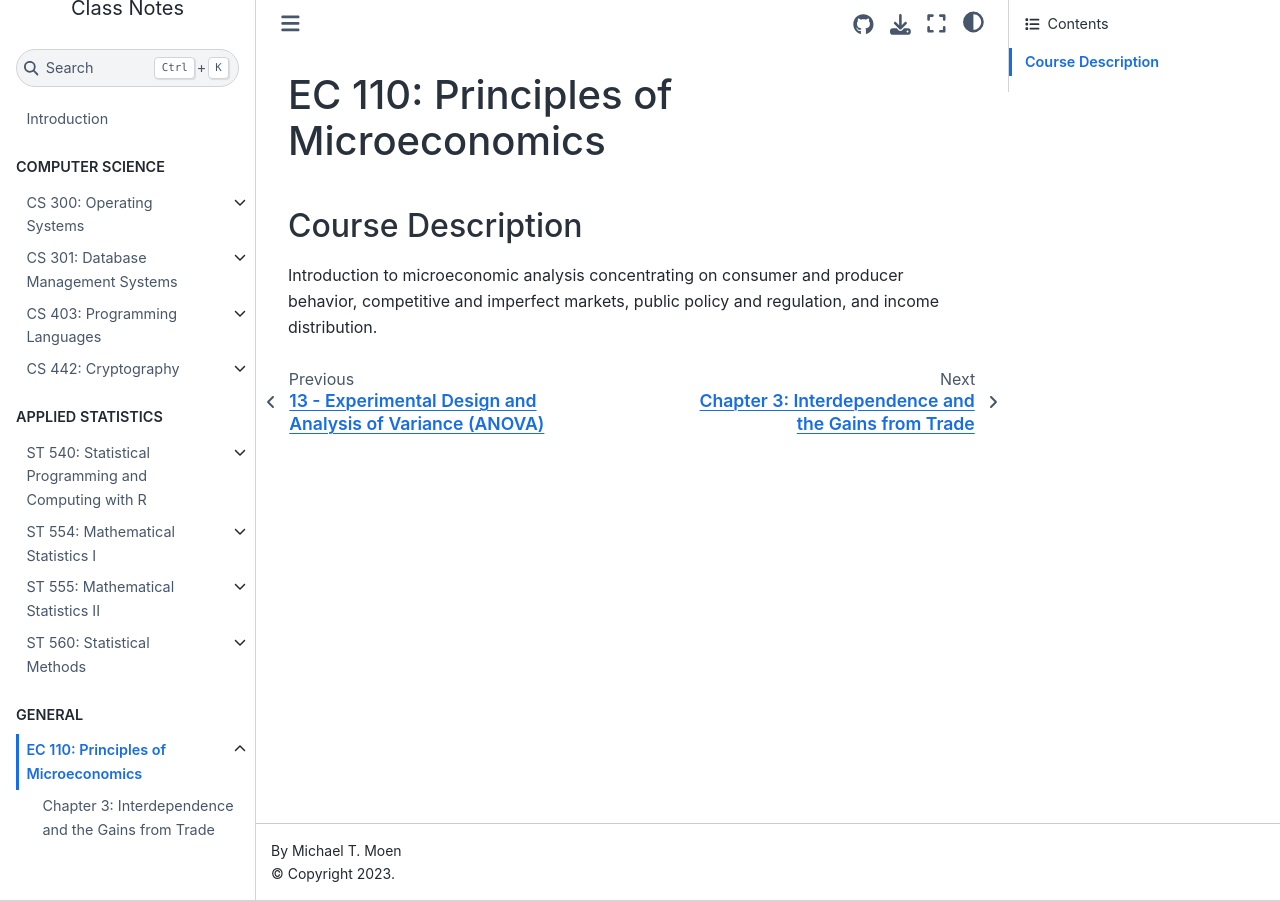
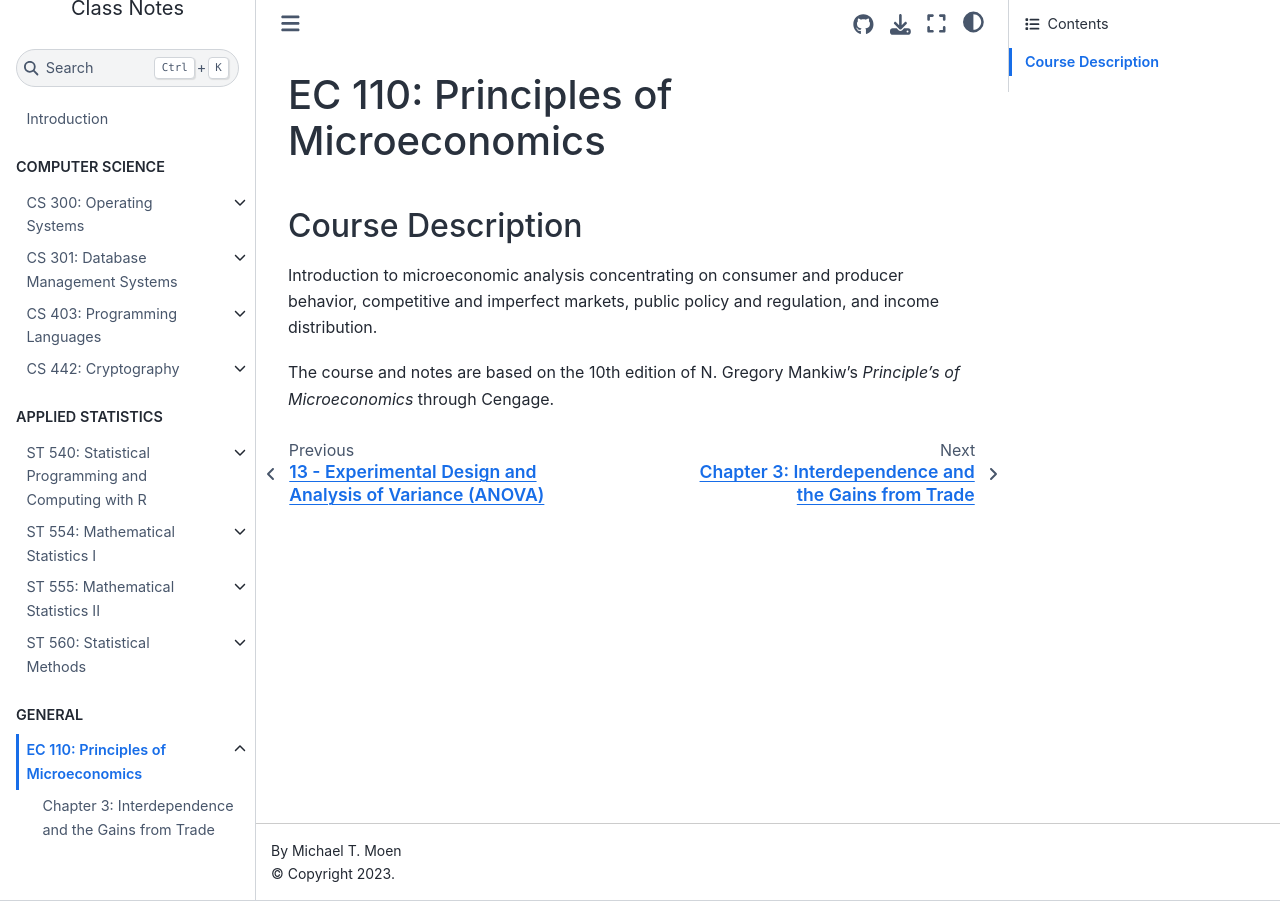
Before and after one commit to MoenMi/notes, a Jupyter Book: the page built from classes/ec110/overview.rst, in a window 1280 px wide. Built offline with Jupyter Book 1.0.4 settings and Sphinx 7.4.7 and the Sphinx Book theme 1.1.4, drawn with Linux system fonts in a browser that asks for light colours; pages that are not in the unit, such as notebooks, are missing from menus.

Commit message:
Update course materials

```diff
--- a/classes/cs442/overview.rst
+++ b/classes/cs442/overview.rst
@@ -7,3 +7,5 @@ Course Description
 ****************
 
 This course will cover algorithms and concepts in cryptography and data security. We will undertake an examination of algorithms and concepts in cryptography and data security, such as symmetric ciphers, asymmetric ciphers, public-key cryptography, hash functions, message authentication codes, key management and distribution, etc.
+
+This course uses the 8th edition of *Cryptography and Network Security* by William Stallings.
--- a/classes/ec110/overview.rst
+++ b/classes/ec110/overview.rst
@@ -7,3 +7,5 @@ Course Description
 ****************
 
 Introduction to microeconomic analysis concentrating on consumer and producer behavior, competitive and imperfect markets, public policy and regulation, and income distribution.
+
+The course and notes are based on the 10th edition of N. Gregory Mankiw's *Principle's of Microeconomics* through Cengage.
```
